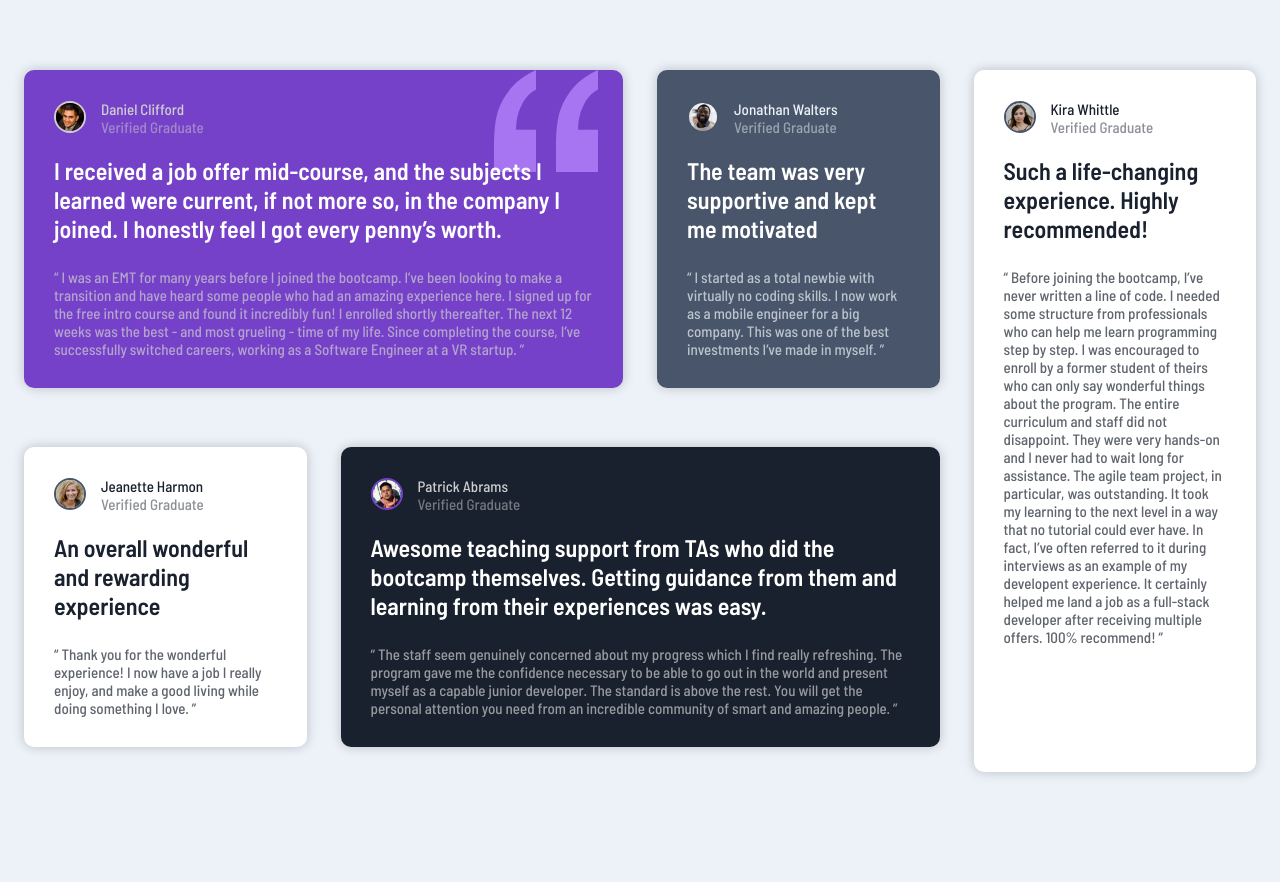
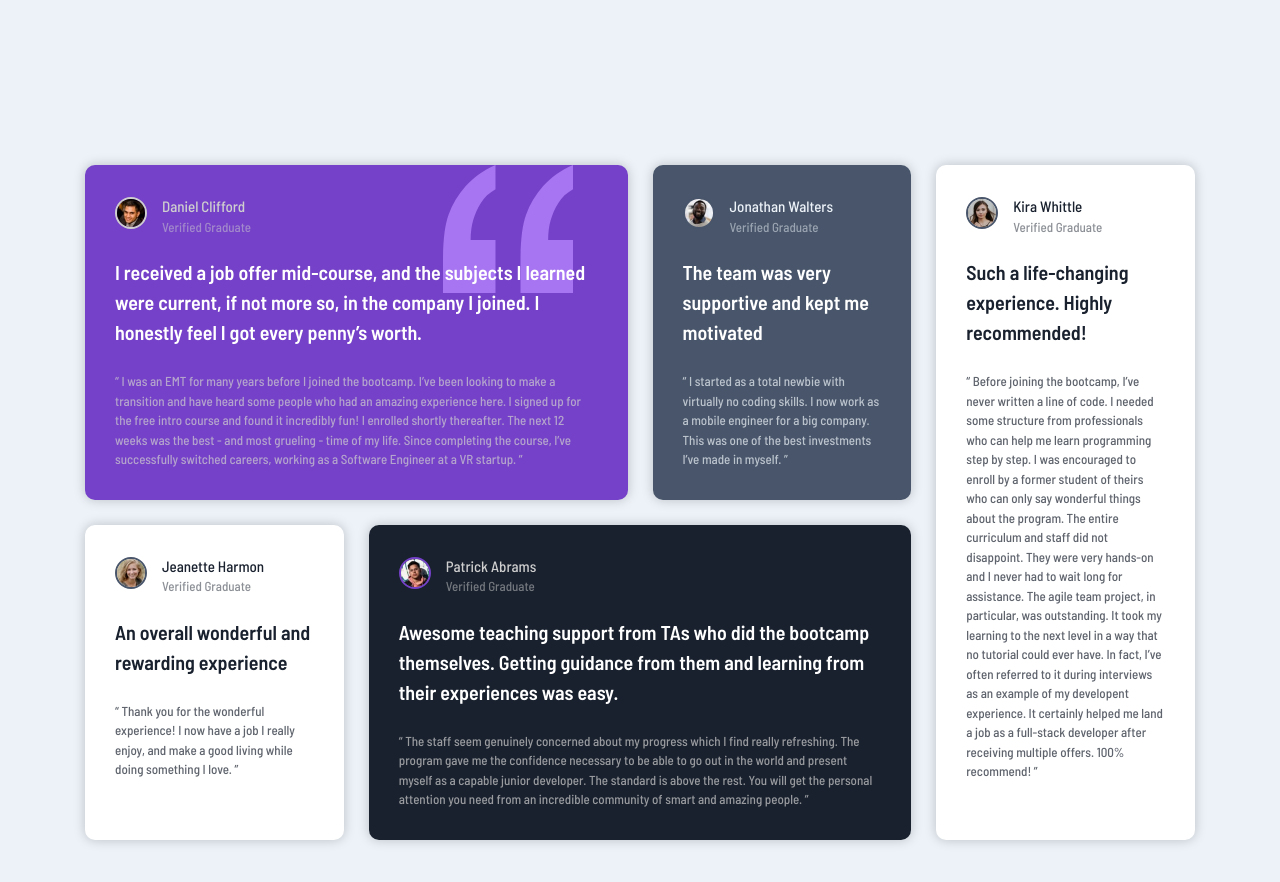
Before and after one commit to madegilangaditya/testimonials-grid-section-main, a plain HTML site: page index.html in a window 1280 px wide. Before the commit the page ends 842 px from the top, so only its background shows below. Drawn offline with Linux system fonts and the light colour scheme.

Commit message:
add desktop styling

```diff
--- a/scss/_responsive.scss
+++ b/scss/_responsive.scss
@@ -1,13 +1,33 @@
 @media all and (min-width:768px){
+
+    body{
+        font-size: 0.813rem;
+    }
+
     main{
         height: 100vh;
         align-items: center;
     }
 
+    section{
+        padding: 165px 10px;
+    }
+
     .container{
         display: grid;
         grid-template-columns: 1fr 1fr 1fr 1fr;
-        gap: 34px;
+        gap: 25px;
+        max-width: 1110px;
+        margin: auto;
+    }
+
+    .profile-name{
+        font-size: 0.938rem;
+    }
+
+    .bg-pattern{
+        right: 55px;
+        width: 130px;
     }
 
     .bg-purple{
@@ -25,4 +45,15 @@
     .col5{
         grid-area: 1/4/3;
     }
+
+    .testimonial-wrapper{
+
+        &:not(:last-child){
+            margin-bottom: 0;
+        }
+
+        .testimonial-title{
+            font-size: 1.25rem;
+        }
+    }
 }
--- a/scss/style.scss
+++ b/scss/style.scss
@@ -19,6 +19,7 @@ body{
     font-size: 0.938rem;
     color: $neutral1;
     background-color: $neutral2;
+    line-height: 1.5;
 }
 
 h1,h2{
@@ -35,6 +36,10 @@ h1{
     right: 25px;
     top: 0;
     z-index: 0;
+}
+
+.profile-graduate{
+    font-size: 0.813rem;
 }
 
 .bg-purple{
```
Also changed, not shown: scss/style.css.
